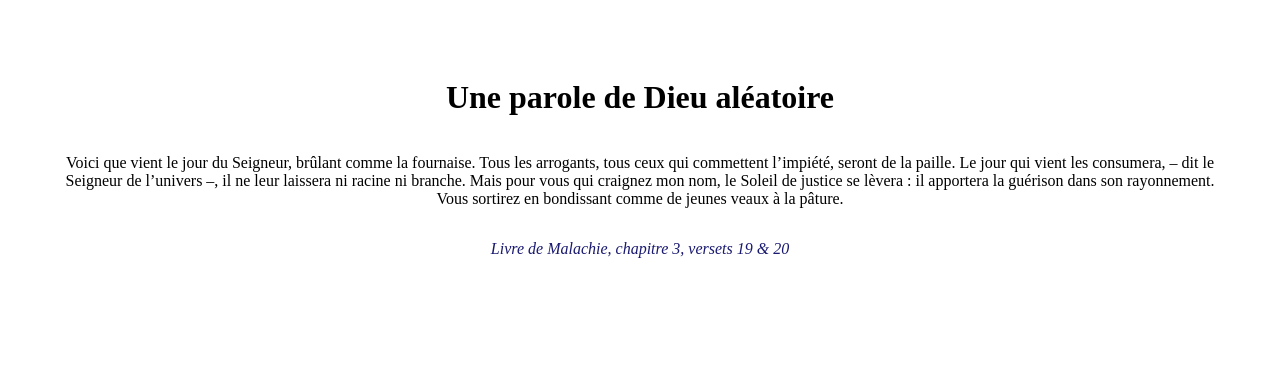
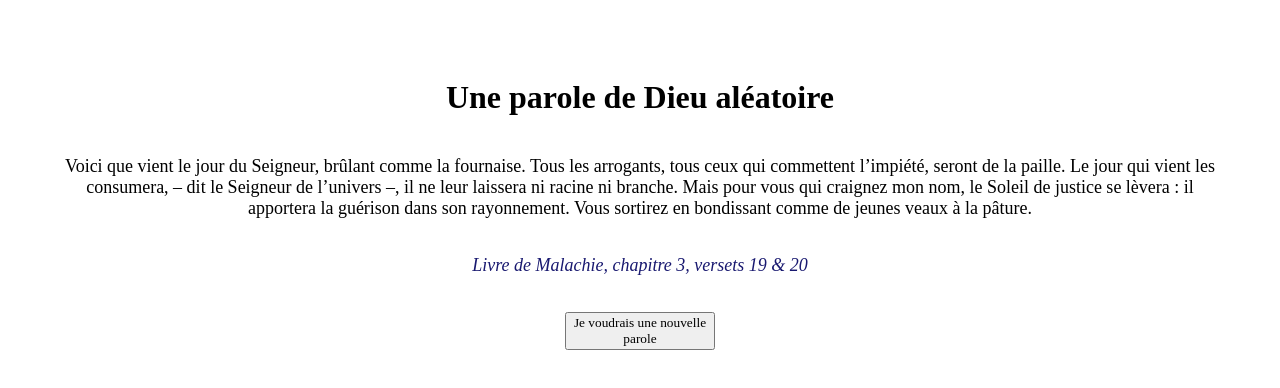
Before and after one commit to jmcob/uneparole.love, a Vue app: page / in a window 1280 px wide. Shown: the top 388 px of the page. Built offline with nearby package versions, Linux system fonts and the light colour scheme; a web font is replaced by a local one.

Commit message:
maj bouton reload

```diff
--- a/src/App.vue
+++ b/src/App.vue
@@ -1,14 +1,14 @@
 <template>
-  <div>
-    <div class="hello">
   <div class="cadre">
     <h1>Une parole de Dieu aléatoire</h1>
     <p>{{ uneparole.parole }}</p>
     <p class="ref">
       <em>{{ uneparole.ref }}</em>
     </p>
-      </div>
-    </div>
+    <br />
+    <button class="button" @click="reload()">
+      Je voudrais une nouvelle parole
+    </button>
   </div>
 </template>
 <script>
@@ -152,6 +152,7 @@ Il est grand, le Seigneur, hautement loué ; à sa grandeur, il n'est pas de lim
         },
       ],
       uneparole: {},
+      stopBis: {},
     };
   },
   methods: {
@@ -161,6 +162,11 @@ Il est grand, le Seigneur, hautement loué ; à sa grandeur, il n'est pas de lim
       const result = this.paroles[roundedIndex];
       console.log(result);
       return result;
+    },
+    reload() {
+      const stopBis = this.uneparole;
+      this.uneparole = this.GetRandomWordOfGod();
+      if (this.uneparole === stopBis) this.reload();
     },
   },
   created() {
@@ -180,7 +186,12 @@ Il est grand, le Seigneur, hautement loué ; à sa grandeur, il n'est pas de lim
   display: flex;
   flex-direction: column;
   text-align: center;
+  align-items: center;
   padding: 50px;
+}
+
+p {
+  font-size: large;
 }
 
 strong {
@@ -191,4 +202,8 @@ strong {
 .ref {
   color: midnightblue;
 }
+
+.button {
+  width: 150px;
+}
 </style>
```
Lines whose indentation alone changed are shown as unchanged.
